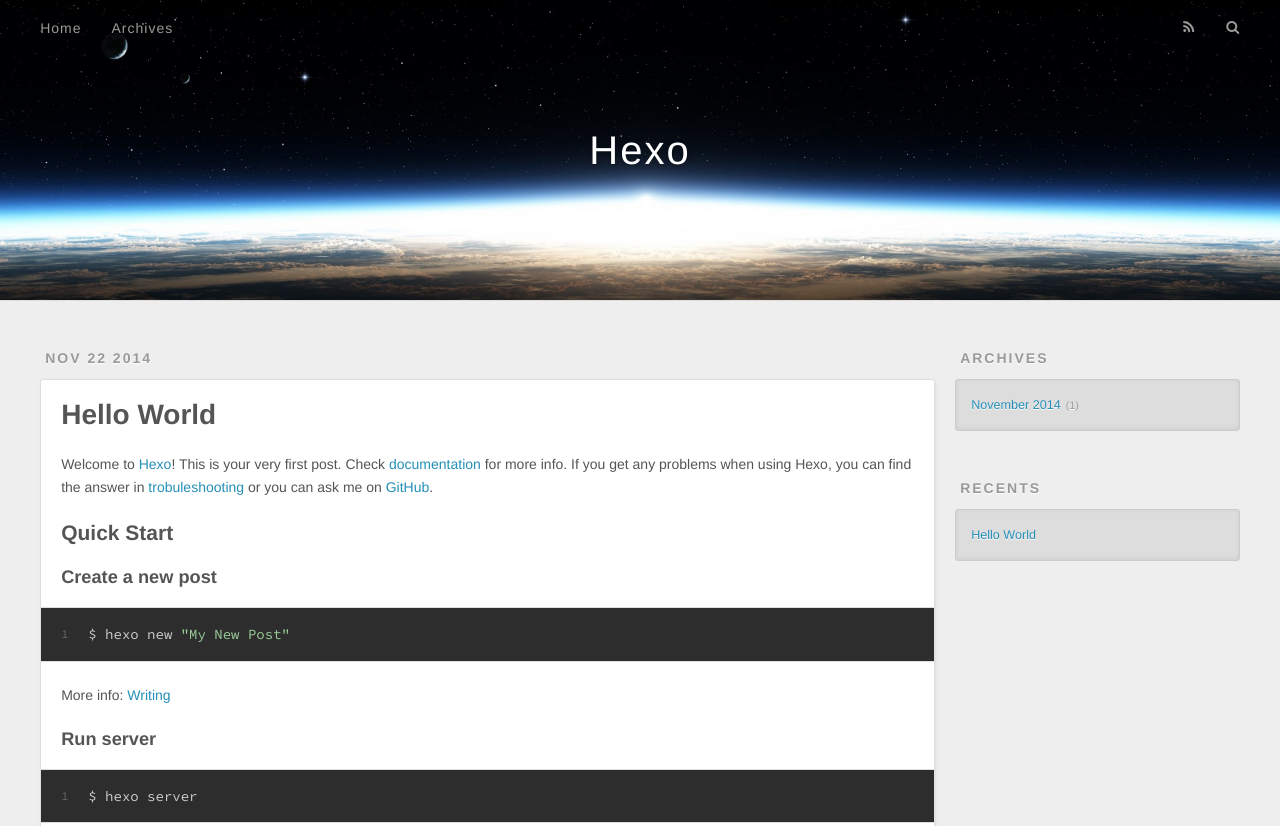
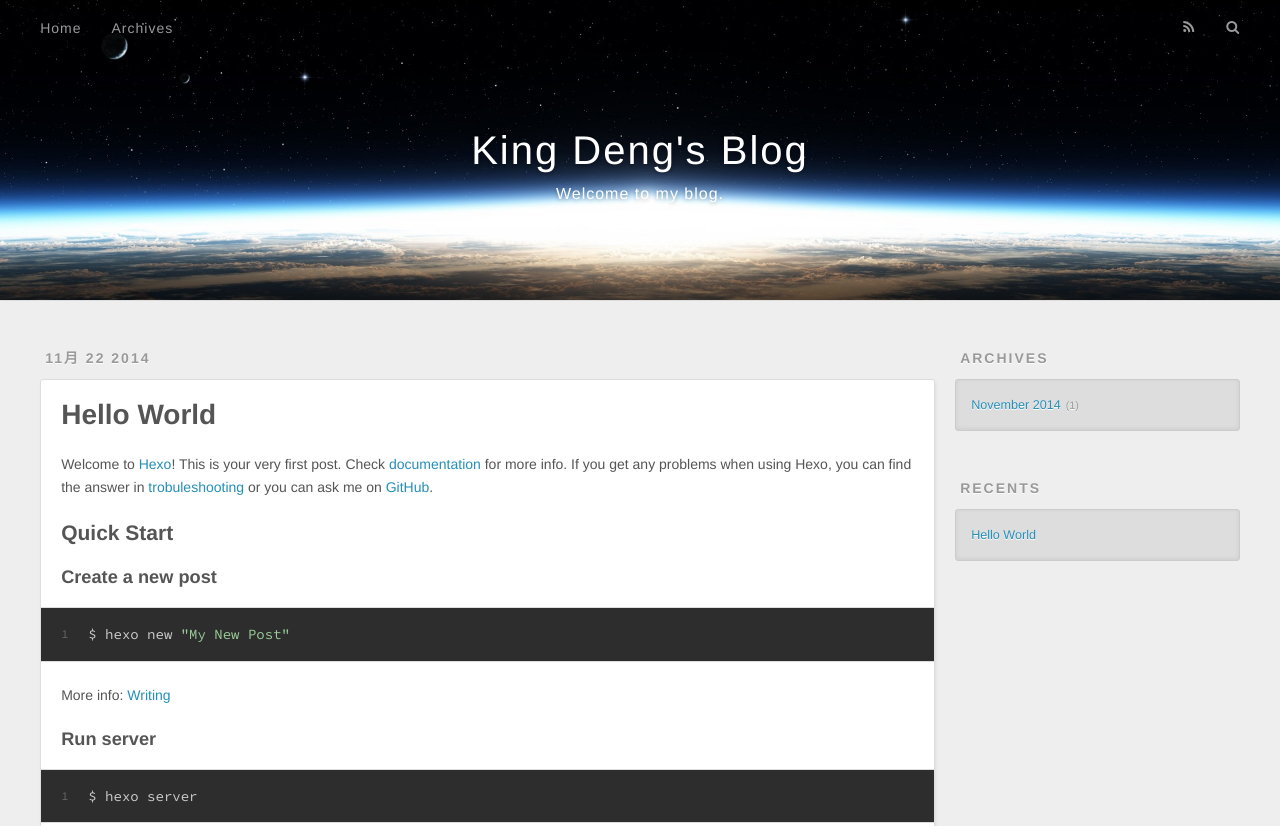
Before and after one commit to KingDeng/kingdeng.github.com, a plain HTML site: page archives/2014/11/index.html in a window 1280 px wide. Shown: the top 826 px of the page. Drawn offline with nearby package versions, Linux system fonts and the light colour scheme.

Commit message:
Site updated: 2014-11-22 15:31:29

```diff
--- a/archives/2014/11/index.html
+++ b/archives/2014/11/index.html
@@ -3,20 +3,20 @@
 <head>
   <meta charset="utf-8">
 
-  <title>Archives: 2014/11 | Hexo</title>
+  <title>Archives: 2014/11 | King Deng&#39;s Blog</title>
   <meta name="viewport" content="width=device-width, initial-scale=1, maximum-scale=1">
   <meta name="description">
 <meta property="og:type" content="website">
-<meta property="og:title" content="Hexo">
+<meta property="og:title" content="King Deng's Blog">
 <meta property="og:url" content="http://yoursite.com/archives/2014/11/">
-<meta property="og:site_name" content="Hexo">
+<meta property="og:site_name" content="King Deng's Blog">
 <meta property="og:description">
 <meta name="twitter:card" content="summary">
-<meta name="twitter:title" content="Hexo">
+<meta name="twitter:title" content="King Deng's Blog">
 <meta name="twitter:description">
 
 
-    <link rel="alternative" href="/atom.xml" title="Hexo" type="application/atom+xml">
+    <link rel="alternative" href="/atom.xml" title="King Deng&#39;s Blog" type="application/atom+xml">
 
 
     <link rel="icon" href="/favicon.png">
@@ -35,8 +35,12 @@
   <div id="header-outer" class="outer">
     <div id="header-title" class="inner">
       <h1 id="logo-wrap">
-        <a href="/" id="logo">Hexo</a>
+        <a href="/" id="logo">King Deng&#39;s Blog</a>
       </h1>
+
+        <h2 id="subtitle-wrap">
+          <a href="/" id="subtitle">Welcome to my blog.</a>
+        </h2>
 
     </div>
     <div id="header-inner" class="inner">
@@ -66,7 +70,7 @@
     <article id="post-hello-world" class="article article-type-post" itemscope itemprop="blogPost">
   <div class="article-meta">
     <a href="/2014/11/22/hello-world/" class="article-date">
-  <time datetime="2014-11-22T06:39:13.000Z" itemprop="datePublished">Nov 22 2014</time>
+  <time datetime="2014-11-22T06:39:13.000Z" itemprop="datePublished">11月 22 2014</time>
 </a>
 
   </div>
@@ -159,7 +163,7 @@
 
   <div class="outer">
     <div id="footer-info" class="inner">
-      &copy; 2014 John Doe<br>
+      &copy; 2014 King Deng<br>
       Powered by <a href="http://hexo.io/" target="_blank">Hexo</a>
     </div>
   </div>
```
Also changed, not shown: 2014/11/22/hello-world/index.html (+10 -6 lines), archives/2014/index.html (+12 -8 lines), archives/index.html (+12 -8 lines), index.html (+12 -8 lines).
